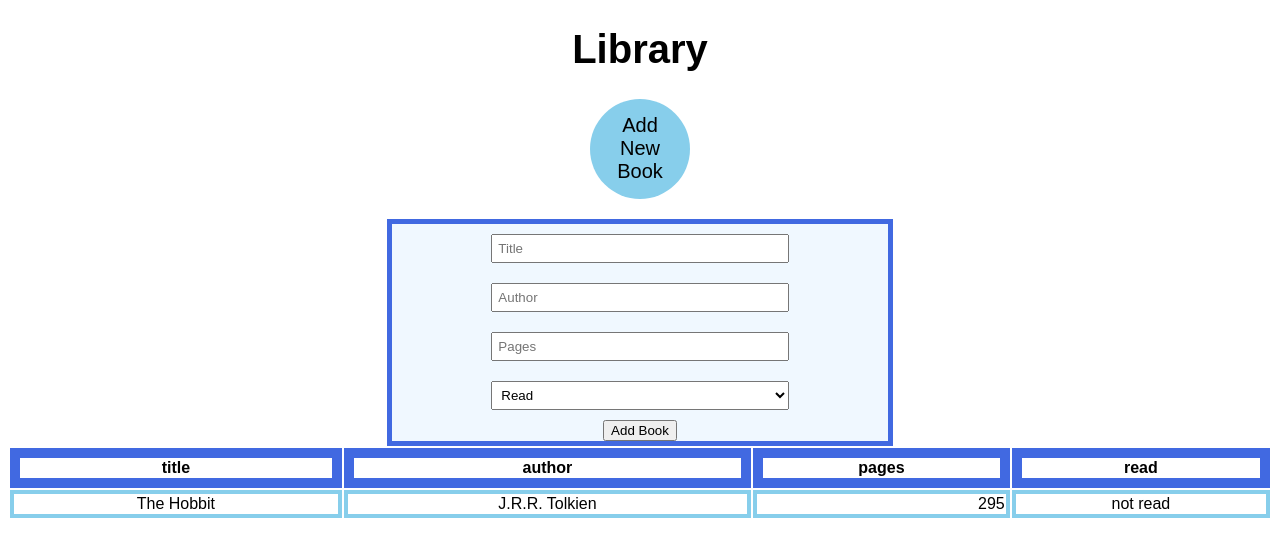
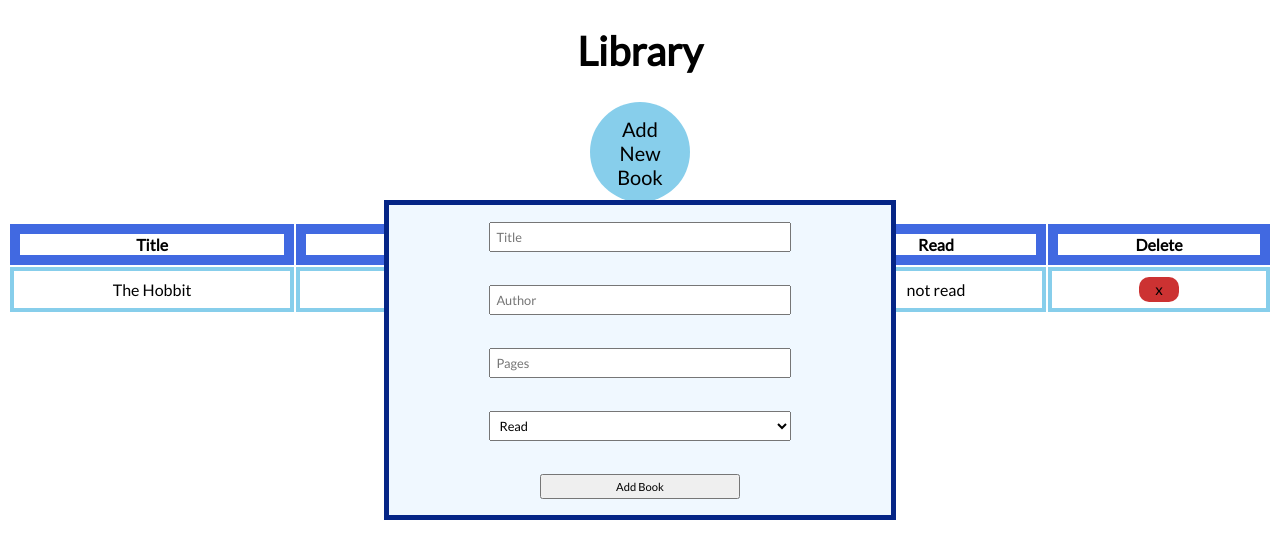
Before and after one commit to Sergio16T/BookList_App, a plain HTML site: page index.html in a window 1280 px wide. Both pictures are taken after a click on the button "Add New Book". Drawn offline with Linux system fonts and the light colour scheme.

Commit message:
Version 3 edits to app. Added delete feature.

```diff
--- a/index.html
+++ b/index.html
@@ -27,8 +27,9 @@
     </form>
     </div>
     <div class = "table">
+
     </div>
 
-    <script src="app.js"></script>
+    <script src="version3.js"></script>
 </body>
 </html>
--- a/styles.css
+++ b/styles.css
@@ -1,6 +1,13 @@
+@import url('https://fonts.googleapis.com/css?family=Lato&display=swap');
 *{
-    font-family: Arial, Helvetica, sans-serif;
     box-sizing: border-box;
+    font-family: Lato;
+}
+html {
+    height: 100%;
+}
+body {
+    height: 100%;
 }
 h1 {
     text-align: center;
@@ -14,13 +21,13 @@ h1 {
 .table-content {
     border: 4px solid skyblue;
 }
-/* want to figure out absolute's problem of overtaking other code on resize screen*/
+
 table {
   margin: auto;
   width: 100%;
 }
 #create-book {
-    border:none;
+    border: none;
     width: 100px;
     height: 100px;
     font-size: 20px;
@@ -43,22 +50,47 @@ table {
     z-index: 1;
     width: 40%;
     height: 40%;
-    border: 5px solid royalblue;
     margin: auto;
 }
 form {
     display: flex;
-    justify-content: center;
+    justify-content: space-around;
     align-items: center;
     flex-direction: column;
+    border: 5px solid rgb(5, 37, 134);
+    height: 100%;
+}
 
-}
 .form-container > form input, select  {
-    margin-top: 10px;
-    margin-bottom: 10px;
+    font-size: .8em;
     padding: 5px;
     width: 60%;
 }
+#form-submit {
+    font-size: .7em;
+    width: 40%;
+    height: 25px;
+}
 .form-toggle {
     display: block;
+    position: absolute;
+    top: 45%;
+    left: 50%;
+    transform: translate(-50%, -50%);
+
 }
+.remove-Book {
+    border: none;
+    background-color: rgba(194, 8, 8, 0.829);
+    height: 25px;
+    width: 40px;
+    margin: 5px;
+    border-radius: 10px;
+    font-size: 15px;
+}
+
+.remove-Book:hover {
+    cursor: pointer;
+    box-shadow: 0 0 4px black;
+    color: white;
+}
--- /dev/null
+++ b/version3.js
@@ -0,0 +1,116 @@
+let myLibrary =[];
+let allBooks =[];
+let titles = ['Title', 'Author', 'Pages', 'Read', 'Delete'];
+
+class Book {
+    constructor(title, author, pages, read) {
+    this.title = title;
+    this.author = author;
+    this.pages = Number(pages);
+    this.read = read;
+
+    }
+    info() {
+        let info=`${this.title} by ${this.author}, ${this.pages}, ${this.read}`;
+         console.log(info);
+    };
+}
+var bookHobbit = new Book('The Hobbit', 'J.R.R. Tolkien', '295', 'not read');
+addBookToLibrary(bookHobbit);
+
+
+
+function addBookToLibrary(input) {
+    myLibrary.push(input);
+    allBooks.push(input);
+}
+function buildTable(bookList) {
+    clearTable();
+    let table = document.querySelector('table');
+    let headRow = document.createElement('tr');
+        for(title of titles){
+        let headCells = document.createElement("th");
+        headCells.textContent = title;
+        headRow.appendChild(headCells);
+        headCells.className = 'row';
+    }
+    table.appendChild(headRow);
+
+    bookList.forEach(function addBookToTable(book, index) {
+        let row = document.createElement('tr');
+        row.setAttribute("data-index", index);
+        console.log(row);
+        Object.keys(book).forEach(key => {
+            let cell = document.createElement('td');
+            cell.textContent = book[key];
+            if (typeof book[key] == "number") {
+                cell.style.textAlign = "right";
+            }
+            else {
+                cell.style.textAlign= 'center';
+            }
+            cell.className = 'table-content';
+            row.appendChild(cell);
+
+        })
+        let deleteItem = document.createElement("td");
+        deleteItem.style.textAlign = "center";
+        deleteItem.innerHTML = `<button class="remove-Book" onclick="deleteBook(this)">x</button>`;
+        deleteItem.className ='table-content';
+        row.appendChild(deleteItem);
+
+        tableBuilt.appendChild(row);
+
+    })
+    return table;
+}
+
+
+const formContainer = document.querySelector('.form-container');
+let inputBookTitle = document.getElementById('title');
+let inputBookAuthor = document.getElementById('author');
+let inputBookPages = document.getElementById('pages');
+const inputBookRead = document.querySelector('select');
+let tableBuilt= document.createElement('table');
+
+document.querySelector('.table').appendChild(tableBuilt);
+
+
+function showForm(){
+    formContainer.classList.toggle('form-toggle');
+}
+
+function newBook() {
+    let item = new Book(
+        inputBookTitle.value,
+        inputBookAuthor.value,
+        inputBookPages.value,
+        inputBookRead.value
+    );
+
+
+    addBookToLibrary(item);
+    console.log(item);
+    buildTable(myLibrary);
+    showForm();
+    clearFields();
+
+}
+
+function clearTable() {
+    while (tableBuilt.firstChild) {
+        tableBuilt.removeChild(tableBuilt.firstChild);
+    }
+}
+function clearFields() {
+    inputBookTitle.value ="";
+    inputBookAuthor.value="";
+    inputBookPages.value= "";
+}
+
+function deleteBook(book) {
+    myLibrary.splice(book.parentNode.parentNode.dataset.index, 1);
+    buildTable(myLibrary);
+
+}
+buildTable(myLibrary);
```
Also changed, not shown: app.js (+4 -6 lines).
